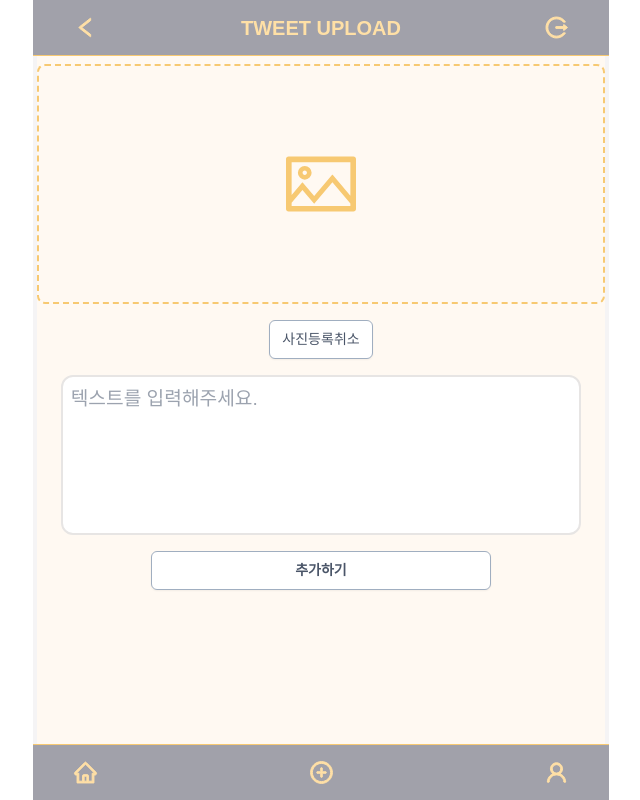
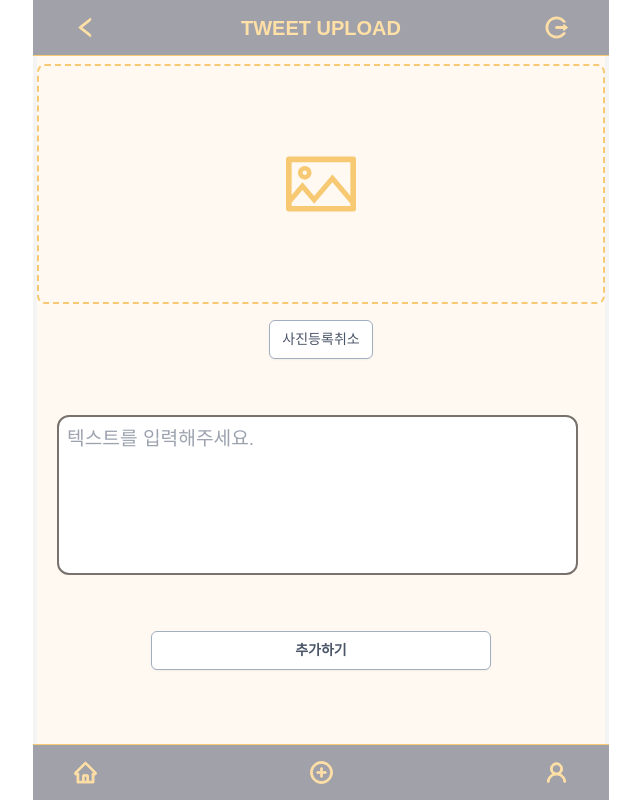
Before and after one commit to j2h30728/dam-witter, a Next.js app: page /tweet/upload in a window 1280 px wide. Shown: the whole page, without its empty margins (319-959 px from the left). Built offline with nearby package versions, Linux system fonts and the light colour scheme.

Commit message:
feat: useForm에서 에러메시지 노출기능 추가, username,bio,tweet입력에 validate 추가

```diff
--- /dev/null
+++ b/src/components/common/Textarea.tsx
@@ -0,0 +1,37 @@
+import { parameterToString } from '@/libs/client/utils';
+
+export default function Textarea({
+  errorMassage,
+  name,
+  onChange,
+  placeholder,
+  required = false,
+  textareaStyle,
+  value,
+}: {
+  errorMassage?: false | string;
+  name: string;
+  onChange: (event: React.ChangeEvent<HTMLTextAreaElement>) => void;
+  placeholder?: string;
+  required?: boolean;
+  textareaStyle: string;
+  value: string;
+}) {
+  return (
+    <div className="flex flex-col w-full gap-3">
+      <textarea
+        className={parameterToString(
+          textareaStyle,
+          errorMassage ? 'border-2 border-red-500' : 'border border-stone-500'
+        )}
+        inputMode="text"
+        name={name}
+        onChange={onChange}
+        placeholder={placeholder}
+        required={required}
+        value={value}
+      />
+      <p className="h-6 mb-1 text-red-500 pl-7">{errorMassage ? errorMassage : ''}</p>
+    </div>
+  );
+}
--- a/src/hooks/useForm.ts
+++ b/src/hooks/useForm.ts
@@ -1,7 +1,7 @@
-import { useEffect, useState } from 'react';
+import { useState } from 'react';
 
 type Validator = (
-  value: React.InputHTMLAttributes<HTMLInputElement>['value'],
+  value: React.InputHTMLAttributes<HTMLInputElement | HTMLTextAreaElement>['value'],
   subValue?: Record<string, any>
 ) => Errors;
 type Errors = { isValid: boolean; message: string };
@@ -10,7 +10,7 @@ function useForm<T extends Record<string, any>>(initialForm: T, validators: Reco
   const [form, setForm] = useState<Record<string, any>>(initialForm);
   const [errors, setErrors] = useState<Record<string, Errors>>(initialForm);
 
-  const onChange = (event: React.ChangeEvent<HTMLInputElement>) => {
+  const onChange = (event: React.ChangeEvent<HTMLInputElement | HTMLTextAreaElement>) => {
     const { name, value } = event.target;
     setForm(prevForm => {
       const updatedForm = { ...prevForm, [name]: value };
@@ -24,9 +24,14 @@ function useForm<T extends Record<string, any>>(initialForm: T, validators: Reco
       return updatedForm;
     });
   };
-  const isErrors = Object.entries(errors).filter(([_, value]) => !value.isValid).length > 0;
   const reset = () => setForm(initialForm);
-  return { errors, form, isErrors, onChange, reset };
+
+  const errorMessage = Object.values(errors)
+    .filter(error => !error.isValid)
+    .map(error => error.message);
+  const isError = errorMessage.length > 0;
+
+  return { errorMessage, errors, form, isError, onChange, reset };
 }
 
 export default useForm;
--- a/src/libs/client/validators.ts
+++ b/src/libs/client/validators.ts
@@ -33,3 +33,41 @@ export function passwordValidator(
 
   return { isValid: true, message: '' };
 }
+
+export function usernameValidator(username: React.InputHTMLAttributes<HTMLInputElement>['value']) {
+  if (typeof username !== 'string') {
+    return { isValid: false, message: '유효한 이름 입력 부탁드립니다.' };
+  }
+
+  if (username.trim().length < 1) {
+    return { isValid: false, message: '이름은 필수 입력 값입니다.' };
+  }
+
+  const usernameReg = /^.{1,12}$/;
+  if (!usernameReg.test(username)) {
+    return { isValid: false, message: '이름은 최대 12자 이하 입니다' };
+  }
+  return { isValid: true, message: '' };
+}
+
+export function bioValidator(bio: React.InputHTMLAttributes<HTMLInputElement | HTMLTextAreaElement>['value']) {
+  if (typeof bio !== 'string') {
+    return { isValid: false, message: '유효한 자기소개 입력 부탁드립니다.' };
+  }
+
+  if (bio.length <= 0 && bio.length > 100) {
+    return { isValid: false, message: '자기소개는 최대 100자 이하 입니다.' };
+  }
+  return { isValid: true, message: '' };
+}
+
+export function tweetValidator(tweet: React.InputHTMLAttributes<HTMLInputElement | HTMLTextAreaElement>['value']) {
+  if (typeof tweet !== 'string') {
+    return { isValid: false, message: '유효한 트윗 입력 부탁드립니다.' };
+  }
+
+  if (tweet.trim().length < 1) {
+    return { isValid: false, message: '트윗은 공백으로만 작성할 수 없습니다.' };
+  }
+  return { isValid: true, message: '' };
+}
--- a/src/pages/api/users/log-in.ts
+++ b/src/pages/api/users/log-in.ts
@@ -28,7 +28,6 @@ async function handler(req: NextApiRequest, res: NextApiResponse<ResponseType<Us
   }
   const isValidPassword = await bcrypt.compare(password, user.password);
   if (!isValidPassword) {
-    console.log('test');
     return res
       .status(400)
       .json({ data: null, isSuccess: false, message: '이메일 또는 비밀번호를 확인해주세요.', statusCode: 400 });
--- a/src/pages/api/users/profile/index.ts
+++ b/src/pages/api/users/profile/index.ts
@@ -33,7 +33,6 @@ async function handler(req: NextApiRequest, res: NextApiResponse<ResponseType<Pr
 
   if (req.method === METHOD.PUT) {
     const { avatarId, bio, name } = req.body;
-
     if (profile.profile) {
       await db.profile.update({
         data: { avatar: avatarId, bio: bio },
--- a/src/pages/create-account/index.tsx
+++ b/src/pages/create-account/index.tsx
@@ -1,11 +1,12 @@
+import type { UserInput } from '@/types';
 import type { ResponseType } from '@/types';
-import type { UserInput } from '@/types';
 
 import { Input, Symbol } from '@/components';
 import Layout from '@/components/common/Layout';
 import { METHOD, ROUTE_PATH } from '@/constants';
 import { useForm } from '@/hooks';
 import { emailValidator, passwordValidator, useMutation } from '@/libs/client';
+import { usernameValidator } from '@/libs/client/validators';
 import { User } from '@prisma/client';
 import Link from 'next/link';
 import { useRouter } from 'next/router';
@@ -17,25 +18,30 @@ interface CreateAccount extends UserInput {
 export default function CreateAccount() {
   const [mutate, { data, error, isLoading }] = useMutation<ResponseType<User>>();
   const router = useRouter();
-  const { errors, form, isErrors, onChange } = useForm<CreateAccount>(
+  const { errorMessage, errors, form, isError, onChange } = useForm<CreateAccount>(
     {
       confirmPassword: '',
       email: '',
       password: '',
       username: '',
     },
-    { confirmPassword: passwordValidator, email: emailValidator, password: passwordValidator }
+    {
+      confirmPassword: passwordValidator,
+      email: emailValidator,
+      password: passwordValidator,
+      username: usernameValidator,
+    }
   );
 
   const handleCreateAccount = async (event: React.FormEvent<HTMLFormElement>) => {
     event.preventDefault();
-    if (!isErrors) {
-      await mutate('/api/users/create-account', METHOD.POST, {
-        email: form.email,
-        name: form.username,
-        password: form.password,
-      });
-    }
+    if (isError) return alert(errorMessage.at(0));
+
+    await mutate('/api/users/create-account', METHOD.POST, {
+      email: form.email,
+      name: form.username,
+      password: form.password,
+    });
   };
   useEffect(() => {
     if (data?.isSuccess) {
@@ -52,6 +58,7 @@ export default function CreateAccount() {
         <Symbol className="m-16" height={130} width={130} />
         <form className="flex flex-col w-full gap-1 px-10" onSubmit={handleCreateAccount}>
           <Input
+            errorMassage={form.username && !errors.username.isValid && errors.username.message}
             name="username"
             onChange={onChange}
             placeholder="Your Name"
--- a/src/pages/log-in/index.tsx
+++ b/src/pages/log-in/index.tsx
@@ -16,15 +16,14 @@ export default function LogIn() {
 
   const [mutate, { data, error, isLoading }] = useMutation<ResponseType<User>>();
   const router = useRouter();
-  const { errors, form, isErrors, onChange } = useForm<LogIn>(
+  const { errorMessage, errors, form, isError, onChange } = useForm<LogIn>(
     { email: '', password: '' },
     { email: emailValidator, password: passwordValidator }
   );
   const handleLogIn = async (event: React.FormEvent<HTMLFormElement>) => {
     event.preventDefault();
-    if (!isErrors) {
-      await mutate('/api/users/log-in', METHOD.POST, { email: form.email, password: form.password });
-    }
+    if (isError) return alert(errorMessage.at(0));
+    await mutate('/api/users/log-in', METHOD.POST, { email: form.email, password: form.password });
   };
   useEffect(() => {
     if (data?.isSuccess) {
--- a/src/pages/profile/edit.tsx
+++ b/src/pages/profile/edit.tsx
@@ -1,8 +1,11 @@
+import { Input } from '@/components';
 import Layout from '@/components/common/Layout';
+import Textarea from '@/components/common/Textarea';
 import { METHOD, ROUTE_PATH } from '@/constants';
-import { useInput, useSelectImage } from '@/hooks';
+import { useForm, useSelectImage } from '@/hooks';
 import { makeImagePath, useMutation } from '@/libs/client';
 import getImageId from '@/libs/client/getImageId';
+import { bioValidator, usernameValidator } from '@/libs/client/validators';
 import { ProfileResponse, ResponseType } from '@/types';
 import Image from 'next/image';
 import { useRouter } from 'next/router';
@@ -10,26 +13,43 @@ import { useEffect, useState } from 'react';
 import { FaUserCircle } from 'react-icons/fa';
 import useSWR from 'swr';
 
+type EditProfileInput = { bio: string; username: string };
 export default function ProfileEdit() {
   const router = useRouter();
   const { data: profile } = useSWR<ResponseType<ProfileResponse>>('/api/users/profile');
   const [isLoading, setIsLoading] = useState(false);
-  const [editName, handleNameChange] = useInput(profile?.data?.name || '');
-  const [editBio, handleBioChange] = useInput(profile?.data?.profile?.bio || '');
+  const { errorMessage, errors, form, isError, onChange } = useForm<EditProfileInput>(
+    {
+      bio: profile?.data?.profile?.bio || '',
+      username: profile?.data?.name || '',
+    },
+    {
+      bio: bioValidator,
+      username: usernameValidator,
+    }
+  );
   const [editProfile, { data: editProfileData, error: editProfileError }] =
     useMutation<ResponseType<ProfileResponse>>();
   const { imageFile, previewImage, selectedImage } = useSelectImage();
 
   const handleEditProfile = async () => {
+    if (isError) return alert(errorMessage.at(0));
     setIsLoading(true);
     if (imageFile) {
-      const id = await getImageId(imageFile, editName);
-      await editProfile('/api/users/profile', METHOD.PUT, { avatarId: id, bio: editBio, name: editName });
+      const id = await getImageId(imageFile, form.username);
+      await editProfile('/api/users/profile', METHOD.PUT, {
+        avatarId: id,
+        bio: form.bio,
+        name: form.username,
+      });
     } else {
-      await editProfile('/api/users/profile', METHOD.PUT, { avatarId: '', name: editName, text: editBio });
+      await editProfile('/api/users/profile', METHOD.PUT, {
+        avatarId: profile?.data?.profile?.avatar,
+        bio: form.bio,
+        name: form.username,
+      });
     }
   };
-
   useEffect(() => {
     if (editProfileData?.isSuccess) {
       setIsLoading(false);
@@ -42,7 +62,7 @@ export default function ProfileEdit() {
 
   return (
     <Layout hasBackButton isLoggedIn title="MY PAGE">
-      <main className="flex flex-col gap-5 mt-10">
+      <main className="flex flex-col mt-10">
         <div className="flex flex-col items-center gap-2 px-2">
           {previewImage ? (
             <div className="relative w-40 h-40">
@@ -69,16 +89,25 @@ export default function ProfileEdit() {
             프로필 사진 수정하기
             <input accept="image/*" className="hidden" id="image" name="image" onChange={selectedImage} type="file" />
           </label>
-          <input className="text-3xl font-bold" onChange={handleNameChange} placeholder={profile?.data?.name} />
+          <Input
+            errorMassage={form.username && !errors.username.isValid && errors.username.message}
+            isEditMode
+            name="username"
+            onChange={onChange}
+            placeholder="이름"
+            title=""
+            type="text"
+            value={form.username}
+          />
           <small className="text-stone-500">{profile?.data?.email}</small>
         </div>
-        <textarea
-          className="h-40 p-2 mx-5 mt-10 text-lg border-2 resize-none rounded-xl border-stone-200"
-          inputMode="text"
+        <Textarea
+          errorMassage={form.bio && !errors.bio.isValid && errors.bio.message}
           name="bio"
-          onChange={handleBioChange}
-          title="자기소개"
-          value={editBio}
+          onChange={onChange}
+          placeholder="자기소개"
+          textareaStyle="h-40 p-2 mx-5 mt-10 text-lg border-2 resize-none rounded-xl border-stone-200"
+          value={form.bio}
         />
         <button className="w-3/5 text-center button" onClick={handleEditProfile}>
           <span className="font-semibold "> {isLoading ? '수정중...' : '수정완료'}</span>
--- a/src/pages/tweet/upload.tsx
+++ b/src/pages/tweet/upload.tsx
@@ -1,20 +1,29 @@
 import Layout from '@/components/common/Layout';
+import Textarea from '@/components/common/Textarea';
 import { METHOD, ROUTE_PATH } from '@/constants';
-import { useInput, useSelectImage } from '@/hooks';
+import { useForm, useInput, useSelectImage } from '@/hooks';
 import { useMutation } from '@/libs/client';
 import getImageId from '@/libs/client/getImageId';
+import { tweetValidator } from '@/libs/client/validators';
 import { ResponseType, TweetResponse } from '@/types';
 import Image from 'next/image';
 import { useRouter } from 'next/router';
 import { useEffect, useState } from 'react';
 import { AiOutlinePicture } from 'react-icons/ai';
 
+type UploadTweetInput = { text: string };
 export default function Upload() {
-  const [input, onChange, reset] = useInput('');
   const [isLoading, setIsLoading] = useState(false);
   const router = useRouter();
   const [createTweet, { data: createdTweet, error: createdTweetError }] = useMutation<ResponseType<TweetResponse>>();
-
+  const { errorMessage, errors, form, isError, onChange, reset } = useForm<UploadTweetInput>(
+    {
+      text: '',
+    },
+    {
+      text: tweetValidator,
+    }
+  );
   const { cancelImage, imageFile, previewImage, selectedImage } = useSelectImage();
 
   useEffect(() => {
@@ -29,12 +38,13 @@ export default function Upload() {
 
   const handleCreateTweet = async (event: React.FormEvent<HTMLFormElement>) => {
     event.preventDefault();
+    if (isError) return alert(errorMessage.at(0));
     setIsLoading(true);
     if (imageFile) {
-      const id = await getImageId(imageFile, input);
-      await createTweet('/api/tweets', METHOD.POST, { imageId: id, text: input });
+      const id = await getImageId(imageFile, form.text);
+      await createTweet('/api/tweets', METHOD.POST, { imageId: id, text: form.text });
     } else {
-      await createTweet('/api/tweets', METHOD.POST, { text: input });
+      await createTweet('/api/tweets', METHOD.POST, { text: form.text });
     }
     reset();
   };
@@ -58,15 +68,13 @@ export default function Upload() {
         <button className="button" onClick={cancelImage}>
           사진등록취소
         </button>
-        <textarea
-          className="w-11/12 h-40 p-2 mx-5 mt-10 text-lg border-2 resize-none rounded-xl border-stone-200"
-          id="text"
-          inputMode="text"
+        <Textarea
+          errorMassage={form.text && !errors.text.isValid && errors.text.message}
           name="text"
           onChange={onChange}
           placeholder="텍스트를 입력해주세요."
-          required
-          value={input}
+          textareaStyle="w-11/12 h-40 p-2 mx-5 mt-10 text-lg border-2 resize-none rounded-xl border-stone-200"
+          value={form.text}
         />
         <button className="w-3/5 text-center button">
           <span className="font-semibold "> {isLoading ? '등록중...' : '추가하기'}</span>
```
Also changed, not shown: src/components/common/Input.tsx (+15 -1 lines).
